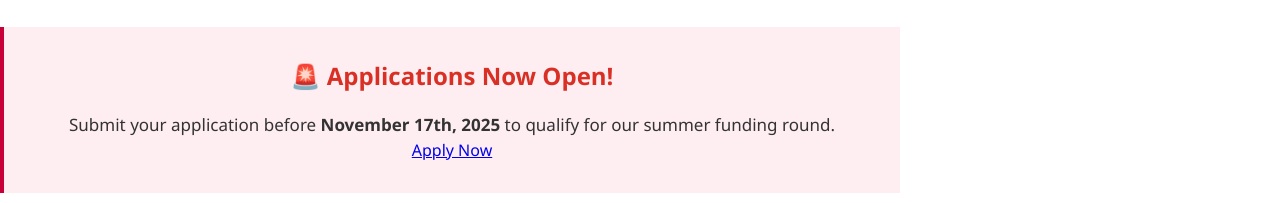
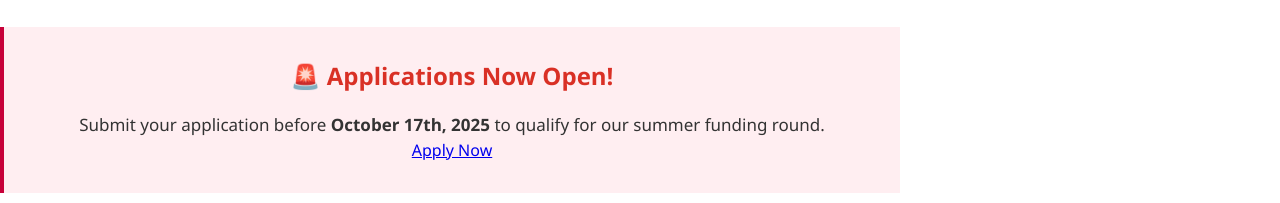
Before and after one commit to GustoWeb/gusto-grants, a plain HTML site: page index.html in a window 1280 px wide. Shown: the part 967-1170 px from the top of the page. Drawn offline with Linux system fonts and the light colour scheme.

Commit message:
Add files via upload

```diff
--- a/index.html
+++ b/index.html
@@ -43,7 +43,7 @@
     <!-- Application Open Banner -->
     <section class="highlight">
       <h3>🚨 Applications Now Open!</h3>
-      <p>Submit your application before <strong>November 17th, 2025</strong> to qualify for our summer funding round.</p>
+      <p>Submit your application before <strong>October 17th, 2025</strong> to qualify for our summer funding round.</p>
       <a href="apply.html" class="cta-button">Apply Now</a>
     </section>
 
```
